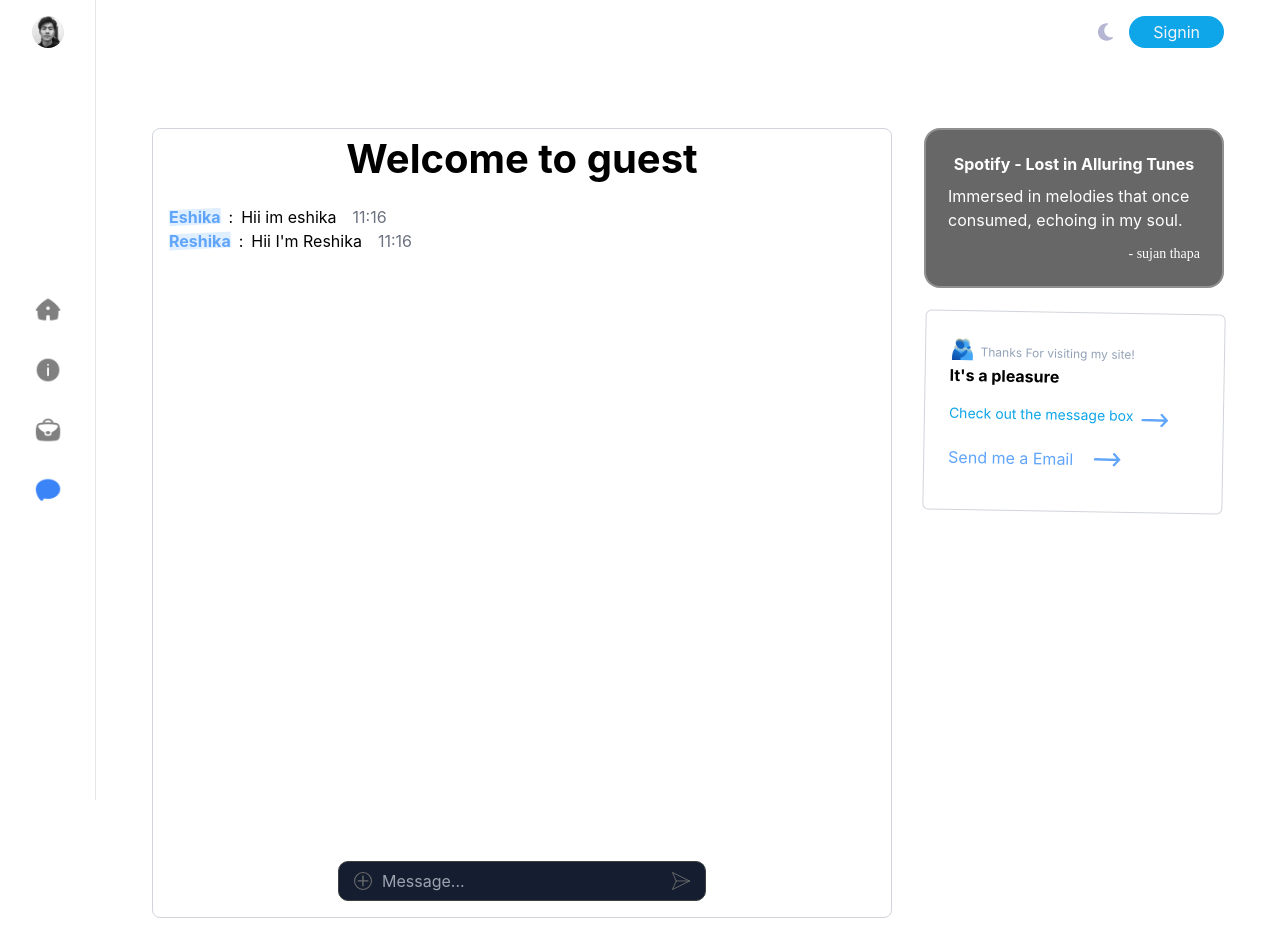
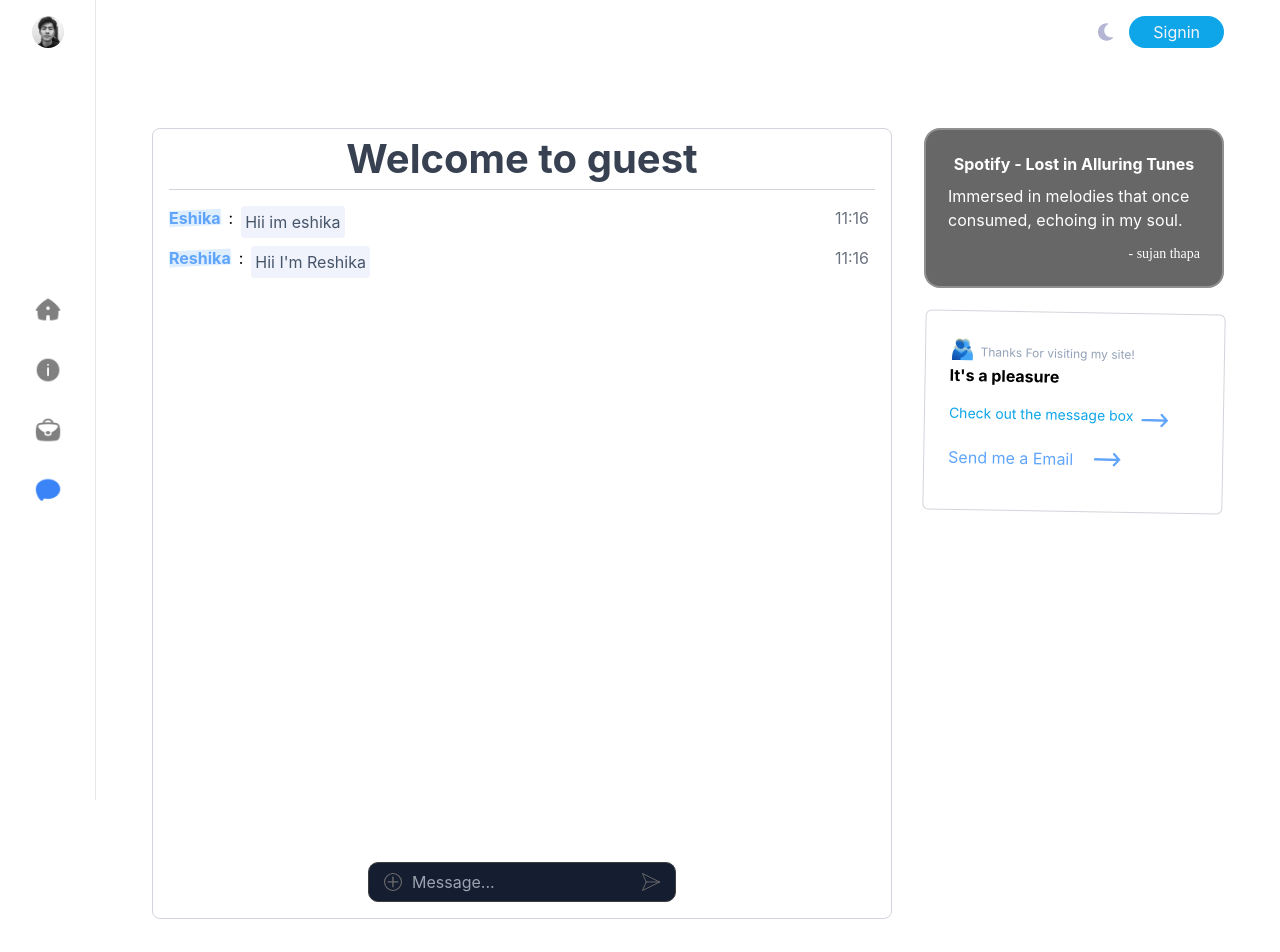
Before and after one commit to sujanthapa01/Sujan-Thapa-V2, a React (Vite) app: page /Chat in a window 1280 px wide. Shown: the top 952 px of the page. Built offline with nearby package versions, Linux system fonts and the light colour scheme; grey boxes are pictures that could not be loaded.

Commit message:
ui improvements

```diff
--- a/src/index.css
+++ b/src/index.css
@@ -309,7 +309,7 @@ span.span:hover + img#arrow {
   transition: all 0.3s;
 }
 #messageInput {
-  width: 250px;
+  width: 100%;
   height: 100%;
   background-color: transparent;
   outline: none;
@@ -360,6 +360,15 @@ span.span:hover + img#arrow {
     color: white;
   }
 }
+@media (min-width: 640px) {  #messageInput {
+  width: 240px;
+  height: 80%;
+  background-color: transparent;
+  outline: none;
+  border: none;
+  padding-left: 10px;
+  color: white;
+}}
 
 @media not all and (max-width: 1280px) {  #messageInput {
   width: 400px;
@@ -370,3 +379,10 @@ span.span:hover + img#arrow {
   padding-left: 10px;
   color: white;
 } }
+
+
+.message-bg{
+  background-color: #a7bcee2d;
+  border-radius: 4px;
+  padding: 4px;
+}
--- a/src/pages/Aboutme.jsx
+++ b/src/pages/Aboutme.jsx
@@ -8,11 +8,11 @@ function Aboutme() {
 
     <>
     <Header  />
-     <div className='grow md:flex space-y-8 md:space-y-0 md:space-x-8 pt-12 md:pt-16 pb-16 md:pb-20'>
+     <div className='grow md:flex space-y-8 md:space-y-0 md:space-x-8 pt-[1.5rem] md:pt-[1.5rem] lg-pt-[4rem] xl:pt-[4rem] pb-16 md:pb-20'>
       <div className='grow'>
         <div className='min-w-[200px] md:min-w-0'>
           <section>
-            <h1 className='text-[2rem] md:text-[3rem] lg:text-[3rem] xl:text-[3rem] leading-[50px] mt-2 mb-8'>
+            <h1 className='text-[2rem] md:text-[3rem] lg:text-[3rem] xl:text-[3rem] leading-[50px] mb-8'>
               <strong>Hii. I'm <span className='text-blue-500 inline-flex relative duration-200 cursor-pointer before:absolute before:inset-0 before:bg-blue-300 before:opacity-30 before:-z-10 hover:before:-rotate-0 before:-rotate-3 before:translate-y-1/4'>Sujan Thapa </span> 🎸</strong>
             </h1>
 
--- a/src/pages/Projects.jsx
+++ b/src/pages/Projects.jsx
@@ -8,7 +8,7 @@ function Projects() {
   return (
     <>
       <Header/>
-      <div className="grow md:flex space-y-8 md:space-y-0 md:space-x-8 pt-12 md:pt-16 pb-16 md:pb-20">
+      <div className="grow md:flex space-y-8 md:space-y-0 md:space-x-8 pt-[1.5rem] md:pt-[1.5rem] lg-pt-[4rem] xl:pt-[4rem] pb-16 md:pb-20">
         <div className="grow">
           <div className="max-w-[700]">
 
--- a/src/pages/chat.jsx
+++ b/src/pages/chat.jsx
@@ -42,27 +42,30 @@ function Chat({ userId }) { // Pass the user ID as a prop
   return (
     <>
       <Header />
-      <div className='grow md:flex space-y-8 md:space-y-0 md:space-x-8 pt-12 md:pt-16 pb-16 md:pb-20'>
+      <div className='grow md:flex space-y-8 md:space-y-0 md:space-x-8 pt-[1.5rem] md:pt-[1.5rem] lg-pt-[4rem] xl:pt-[4rem]  pb-16 md:pb-20'>
         <div className='grow'>
           <div className='min-w-[200px] md:min-w-0'>
             <section className="pl-4 pr-4 rounded-lg border-[1px] border-gray-300 dark:border-slate-800 dark:bg-gradient-to-t dark:from-slate-800 dark:to-slate-800/30">
-              <h3 className="font-bold text-[2rem] md:text-[2.5rem] lg:text-[2.5rem] xl:text-[2.5rem] mb-4 text-center">
+              <h3 className="font-bold text-gray-700 text-g text-[2rem] md:text-[2.5rem] lg:text-[2.5rem] xl:text-[2.5rem] mb-4 text-center border-b-[1px]  w-full border-gray-300 dark:border-slate-800">
                 Welcome to guest
               </h3>
               <div>
-                <div className="chat-bg h-[40rem]">
+                <div className=" flex flex-col gap-y-2 h-[28rem] max-w-[700px]  break-words whitespace-normal md:h-[35rem] lg:h-[40rem] xl:h-[40rem] 2xl:h-[40rem] ">
                   {messages.map((msg, index) => {
                     const colors = textColors[msg.colorIndex] || { textColor: "text-blue-400", bgColor: "bg-blue-300" };
 
                     return (
-                      <div key={index} className="flex gap-2 dark:text-white">
+                      <div key={index} className="flex gap-2 dark:text-white  ">
                         <h3
                           className={`font-bold ${colors.textColor} inline-flex relative duration-200 cursor-pointer before:absolute before:inset-0 before:${colors.bgColor} before:opacity-30 before:-z-10 hover:before:-rotate-0 before:-rotate-3 before:translate-y-1/4 before:h-4`}
                         >
                           {msg.username}
                         </h3>
-                        : <span>{msg.message}</span>
+                        : <div className='flex justify-between w-full '>
+                        <span className='text-slate-600 dark:text-slate-400  message-bg'>{msg.message}</span>
                         <span><span className="text-gray-500 ml-2 text-end">{formatTimestamp(msg.timestamp)}</span></span>
+
+                        </div>
                       </div>
                     );
                   })}
```
Lines whose indentation alone changed are shown as unchanged.
